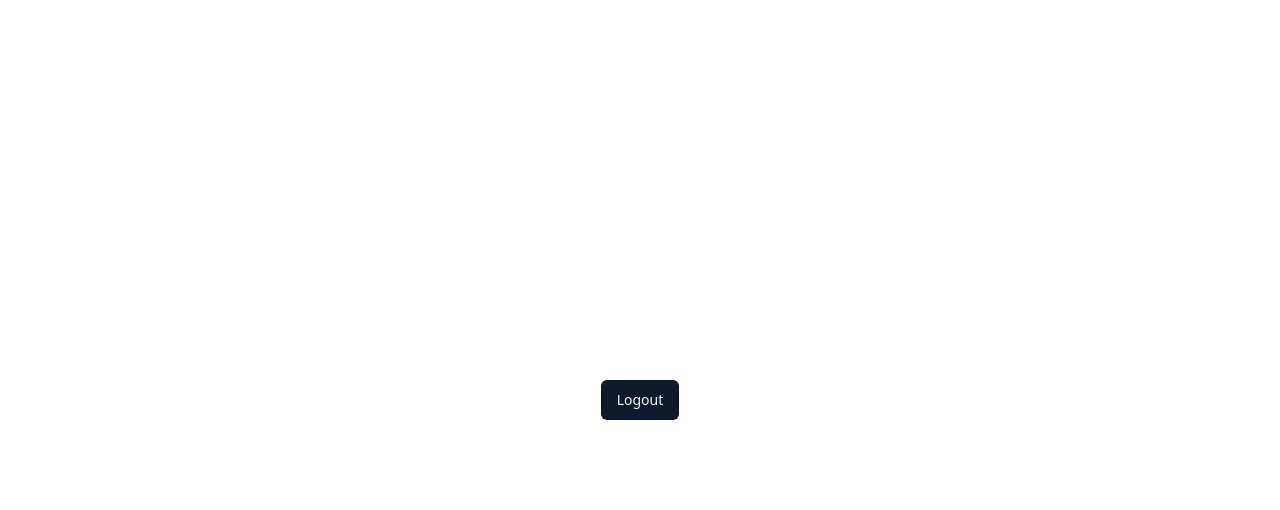
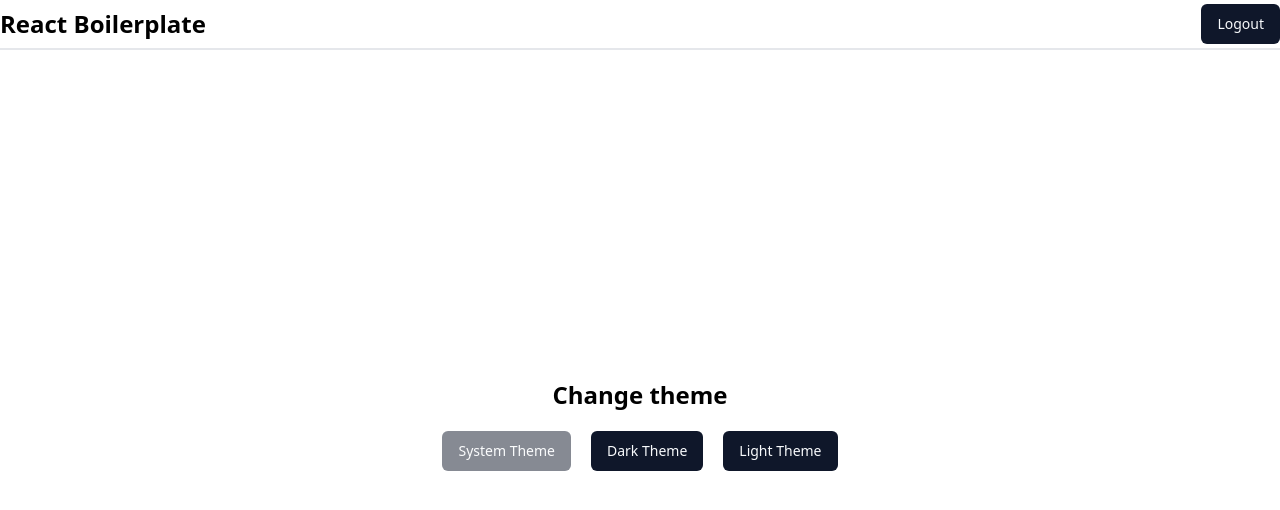
Before and after one commit to sankaSanjeeva/react-boilerplate, a React (Vite) app: page /login in a window 1280 px wide. Both pictures are taken after a click on the button "Login". Shown: the top 510 px of the page. Built offline with nearby package versions, Linux system fonts and the light colour scheme.

Commit message:
add dark theme

```diff
--- a/src/common/components/button/index.tsx
+++ b/src/common/components/button/index.tsx
@@ -52,4 +52,4 @@ const Button = React.forwardRef<HTMLButtonElement, ButtonProps>(
 );
 Button.displayName = 'Button';
 
-export { Button, buttonVariants };
+export default Button;
--- a/src/common/components/index.ts
+++ b/src/common/components/index.ts
@@ -1,2 +1,4 @@
+export { default as Button } from './button';
 export { default as ErrorPage } from './error-page';
+export { default as Layout } from './layout';
 export { default as ProtectedRoutes } from './protected-routes';
--- /dev/null
+++ b/src/common/components/layout/components/header/index.tsx
@@ -0,0 +1,19 @@
+import Button from '@/common/components/button';
+import { useAuth } from '@/common/contexts';
+
+export default function Header() {
+  const { token, manageLogout } = useAuth();
+
+  const handleLoginClick = () => {
+    manageLogout();
+  };
+
+  return (
+    <header className="border-b-2 sticky top-0">
+      <div className="max-w-screen-xl mx-auto flex justify-between items-center h-12">
+        <h1 className="text-2xl font-semibold">React Boilerplate</h1>
+        {token && <Button onClick={handleLoginClick}>Logout</Button>}
+      </div>
+    </header>
+  );
+}
--- /dev/null
+++ b/src/common/components/layout/components/index.ts
@@ -0,0 +1,2 @@
+// eslint-disable-next-line import/prefer-default-export
+export { default as Header } from './header';
--- /dev/null
+++ b/src/common/components/layout/index.tsx
@@ -0,0 +1,18 @@
+import { Outlet } from 'react-router-dom';
+import { AuthProvider, ThemeProvider } from '@/common/contexts';
+import { Header } from './components';
+
+export default function Layout() {
+  return (
+    <ThemeProvider>
+      <AuthProvider>
+        <Header />
+
+        {/* height of Outlet = screen size - (height of header + bottom border width) */}
+        <div className="max-w-screen-xl mx-auto min-h-[calc(100svh_-_50px)] flex">
+          <Outlet />
+        </div>
+      </AuthProvider>
+    </ThemeProvider>
+  );
+}
--- a/src/common/contexts/index.ts
+++ b/src/common/contexts/index.ts
@@ -1 +1,2 @@
 export { useAuth, AuthProvider } from './auth';
+export { useTheme, ThemeProvider } from './theme';
--- /dev/null
+++ b/src/common/contexts/theme.tsx
@@ -0,0 +1,74 @@
+import {
+  PropsWithChildren,
+  createContext,
+  useContext,
+  useEffect,
+  useMemo,
+  useState,
+} from 'react';
+
+type Theme = 'dark' | 'light' | 'system';
+
+type ThemeProviderState = {
+  theme: Theme;
+  setTheme: (theme: Theme) => void;
+};
+
+const initialState: ThemeProviderState = {
+  theme: 'system',
+  setTheme: () => null,
+};
+
+const ThemeProviderContext = createContext<ThemeProviderState>(initialState);
+
+export function ThemeProvider({ children }: PropsWithChildren) {
+  const [theme, setTheme] = useState<Theme>(
+    () => (localStorage.getItem('theme') as Theme) || 'system'
+  );
+
+  useEffect(() => {
+    const root = window.document.documentElement;
+
+    root.classList.remove('light', 'dark');
+
+    if (theme === 'system') {
+      const systemTheme = window.matchMedia('(prefers-color-scheme: dark)')
+        .matches
+        ? 'dark'
+        : 'light';
+
+      root.classList.add(systemTheme);
+      root.style.colorScheme = systemTheme;
+      return;
+    }
+
+    root.classList.add(theme);
+    root.style.colorScheme = theme;
+  }, [theme]);
+
+  const value = useMemo(
+    () => ({
+      theme,
+      setTheme: (t: Theme) => {
+        localStorage.setItem('theme', t);
+        setTheme(t);
+      },
+    }),
+    [theme]
+  );
+
+  return (
+    <ThemeProviderContext.Provider value={value}>
+      {children}
+    </ThemeProviderContext.Provider>
+  );
+}
+
+export const useTheme = () => {
+  const context = useContext(ThemeProviderContext);
+
+  if (context === undefined)
+    throw new Error('useTheme must be used within a ThemeProvider');
+
+  return context;
+};
--- a/src/pages/auth/index.tsx
+++ b/src/pages/auth/index.tsx
@@ -1,4 +1,4 @@
-import { Button } from '@/common/components/button';
+import { Button } from '@/common/components';
 import { useAuth } from '@/common/contexts';
 
 export default function Auth() {
@@ -9,7 +9,7 @@ export default function Auth() {
   };
 
   return (
-    <div className="flex justify-center items-center min-h-svh">
+    <div className="flex justify-center items-center w-full">
       <Button onClick={handleLoginClick}>Login</Button>
     </div>
   );
--- a/src/pages/home/index.tsx
+++ b/src/pages/home/index.tsx
@@ -1,16 +1,26 @@
-import { Button } from '@/common/components/button';
-import { useAuth } from '@/common/contexts';
+import { Button } from '@/common/components';
+import { useTheme } from '@/common/contexts';
 
 export default function Home() {
-  const { manageLogout } = useAuth();
-
-  const handleLoginClick = () => {
-    manageLogout();
-  };
+  const { theme, setTheme } = useTheme();
 
   return (
-    <div className="flex justify-center items-center min-h-svh">
-      <Button onClick={handleLoginClick}>Logout</Button>
+    <div className="flex flex-col justify-center items-center gap-5 w-full">
+      <h1 className="text-2xl font-semibold">Change theme</h1>
+      <div className="flex gap-5">
+        <Button
+          onClick={() => setTheme('system')}
+          disabled={theme === 'system'}
+        >
+          System Theme
+        </Button>
+        <Button onClick={() => setTheme('dark')} disabled={theme === 'dark'}>
+          Dark Theme
+        </Button>
+        <Button onClick={() => setTheme('light')} disabled={theme === 'light'}>
+          Light Theme
+        </Button>
+      </div>
     </div>
   );
 }
--- a/src/router.tsx
+++ b/src/router.tsx
@@ -1,16 +1,11 @@
-import { createBrowserRouter, Outlet } from 'react-router-dom';
-import { ErrorPage, ProtectedRoutes } from './common/components';
-import { AuthProvider } from './common/contexts';
+import { createBrowserRouter } from 'react-router-dom';
+import { ErrorPage, Layout, ProtectedRoutes } from './common/components';
 import { Auth, Home } from './pages';
 
 export default createBrowserRouter([
   {
     path: '/',
-    element: (
-      <AuthProvider>
-        <Outlet />
-      </AuthProvider>
-    ),
+    element: <Layout />,
     errorElement: <ErrorPage />,
     children: [
       {
--- a/tailwind.config.js
+++ b/tailwind.config.js
@@ -1,5 +1,6 @@
 /** @type {import('tailwindcss').Config} */
 export default {
+  darkMode: ['class'],
   content: ['./index.html', './src/**/*.{js,ts,jsx,tsx}'],
   theme: {
     extend: {},
```
